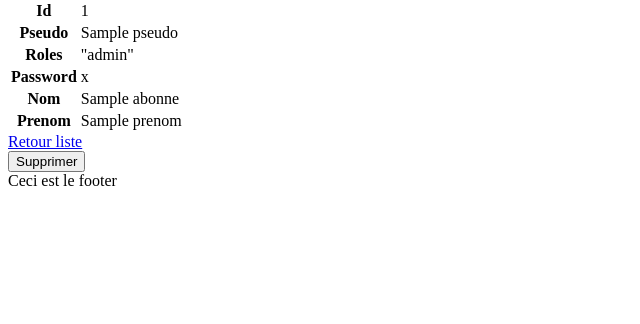
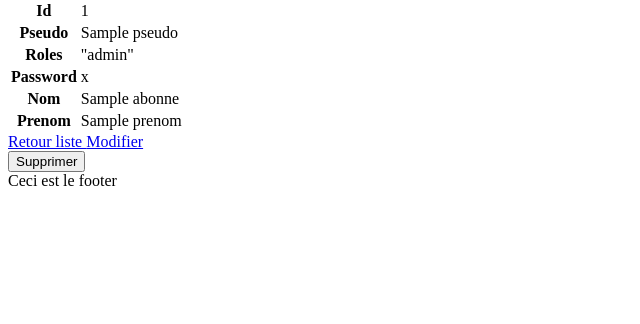
Before and after one commit to Gerard-Menfin/cours_symfony_5_biblio, a Symfony app: template templates/abonne/show.html.twig in a window 1280 px wide. Shown: the part 196-520 px from the top of the page, without its empty margins (0-640 px from the left). Run offline with Twig, Linux system fonts and the light colour scheme; the template is opened without the code that fills it: most values are stand-ins (such as "Sample title", 1, 10 or a date in 2020); some libraries are stand-ins or nearby versions.

Commit message:
Affichage : liens modifier

```diff
--- a/templates/abonne/show.html.twig
+++ b/templates/abonne/show.html.twig
@@ -39,7 +39,7 @@
 <i class="fa fa-reply"></i> Retour liste
 </a>
 
-    <a href="{{ path('abonne_edit', {'id': abonne.id}) }}"><i class="fa fa-edit"></i></a>
+    <a href="{{ path('abonne_edit', {'id': abonne.id}) }}" class="btn btn-primary"><i class="fa fa-edit"></i> Modifier</a>
 
 	<span class="float-right">
 	    {{ include('abonne/_delete_form.html.twig') }}
--- a/templates/admin_categorie/show.html.twig
+++ b/templates/admin_categorie/show.html.twig
@@ -27,7 +27,7 @@
 <i class="fa fa-reply"></i> Retour liste
 </a>
 
-    <a href="{{ path('admin_categorie_edit', {'id': categorie.id}) }}"><i class="fa fa-edit"></i></a>
+    <a href="{{ path('admin_categorie_edit', {'id': categorie.id}) }}" class="btn btn-primary"><i class="fa fa-edit"></i> Modifier</a>
 
 	<span class="float-right">
 	    {{ include('admin_categorie/_delete_form.html.twig') }}
--- a/templates/emprunt/show.html.twig
+++ b/templates/emprunt/show.html.twig
@@ -27,7 +27,7 @@
 <i class="fa fa-reply"></i> Retour liste
 </a>
 
-    <a href="{{ path('emprunt_edit', {'id': emprunt.id}) }}"><i class="fa fa-edit"></i></a>
+    <a href="{{ path('emprunt_edit', {'id': emprunt.id}) }}" class="btn btn-primary"><i class="fa fa-edit"></i> Modifier</a>
 
 	<span class="float-right">
 	    {{ include('emprunt/_delete_form.html.twig') }}
```
